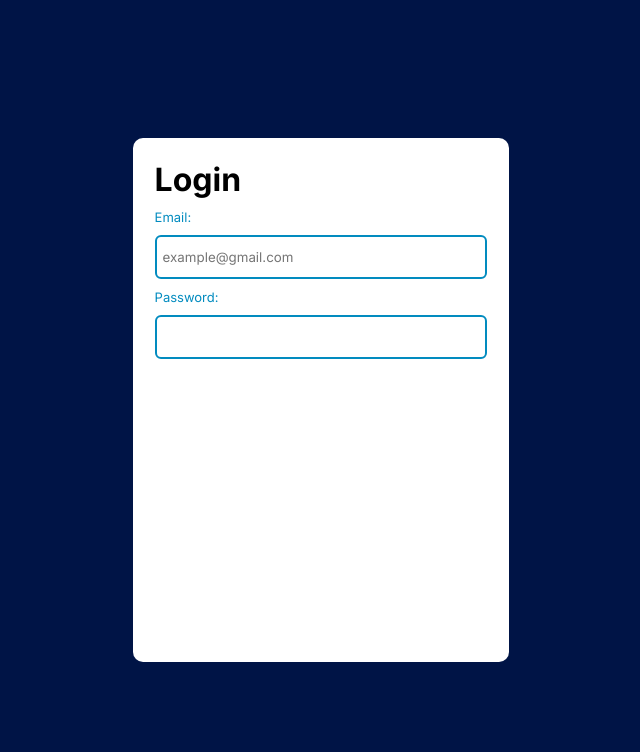
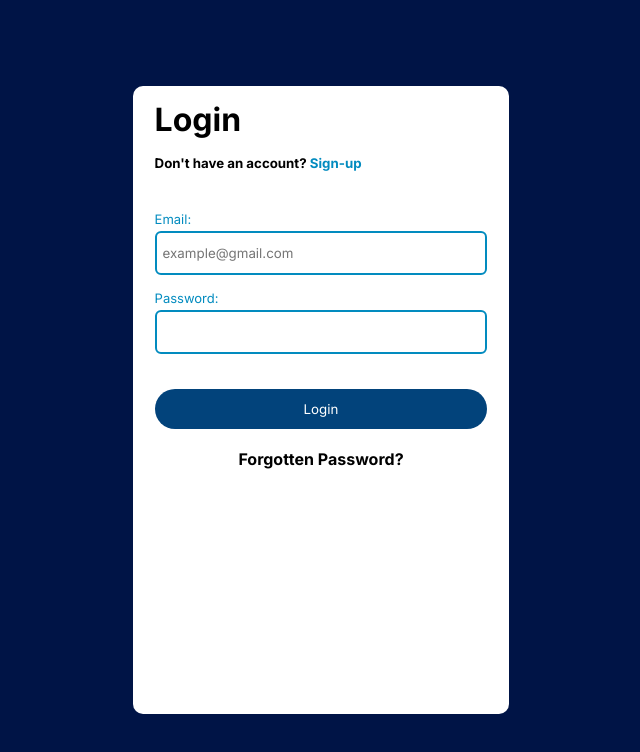
Before and after one commit to Madhu2003smita/business-erp-system, a React app in the folder frontend/: page / in a window 1280 px wide. Shown: the top 752 px of the page, without its empty margins (319-959 px from the left). Built offline with nearby package versions, Linux system fonts and the light colour scheme; the HTML template or start-up script is replaced by a standard one.

Commit message:
feat(auth): implement toggle between login and signup forms using state

```diff
--- a/frontend/src/features/auth/components/LoginForm.jsx
+++ b/frontend/src/features/auth/components/LoginForm.jsx
@@ -1,19 +1,32 @@
+/* eslint-disable react/no-unescaped-entities */
 import React from "react";
 import TextInput from "../../../shared/components/TextInput";
+import Button from "../../../shared/components/Button";
+import CheckBox from "../../../shared/components/CheckBox";
 
 import "../styles/loginform.styles.css";
-import Button from "../../../shared/components/Button";
 
-const LoginForm = () => {
+const LoginForm = ({ setToggleForm }) => {
   return (
     <div className="login-form">
-      <h1>Login</h1>
+      <h1 className="login-heading">Login</h1>
+      <h5 className="sign-up-heading">
+        Don't have an account?{" "}
+        <span
+          className="sign-up-toggle"
+          onClick={() => setToggleForm("signup")}
+        >
+          Sign-up
+        </span>
+      </h5>
       <TextInput
         labelName="Email:"
         textType="text"
         placeholder="example@gmail.com"
       />
       <TextInput labelName="Password:" textType="password" />
+      <Button BtnName="Login" />
+      <h4 className="frgtn-password-heading">Forgotten Password?</h4>
     </div>
   );
 };
--- /dev/null
+++ b/frontend/src/features/auth/components/SignUpForm.jsx
@@ -0,0 +1,40 @@
+import React from "react";
+import TextInput from "../../../shared/components/TextInput";
+import Button from "../../../shared/components/Button";
+
+import "../styles/signupform.styles.css";
+
+const SignUpForm = ({ setToggleForm }) => {
+  return (
+    <div className="signup-form">
+      <h1 className="signup-heading">Sign Up</h1>
+      <h5 className="log-in-heading">
+        Already have an account?
+        <span className="log-in-toggle" onClick={() => setToggleForm("login")}>
+          Log in
+        </span>
+      </h5>
+      <TextInput
+        labelName="Full Name:"
+        textType="text"
+        placeholder="Full Name..."
+      />
+      <TextInput
+        labelName="Email:"
+        textType="text"
+        placeholder="Enter your email"
+      />
+      <TextInput labelName="Password:" textType="password" />
+      <TextInput labelName="Confirm password:" textType="password" />
+      <div className="terms-n-cond">
+        <input type="checkbox" id="termsandcond" />
+        <h5>
+          I agree to the <span className="terms-toggle"> Terms </span>and
+          <span className="privacy-policy-toggle"> Privacy Policy</span>
+        </h5>
+      </div>
+      <Button BtnName="Create Acccount"></Button>
+    </div>
+  );
+};
+export default SignUpForm;
--- a/frontend/src/features/auth/styles/loginform.styles.css
+++ b/frontend/src/features/auth/styles/loginform.styles.css
@@ -1,7 +1,22 @@
 .login-form {
   background-color: white;
-  height: 60%;
+  height: 75%;
   width: 26%;
-  padding: 22px;
+  padding: 14px 22px;
   border-radius: 10px;
 }
+.sign-up-heading {
+  margin-bottom: 40px;
+}
+.login-heading {
+  margin-bottom: 16px;
+}
+.sign-up-toggle {
+  color: #028bbf;
+  cursor: pointer;
+}
+.frgtn-password-heading {
+  display: flex;
+  justify-content: center;
+  cursor: pointer;
+}
--- /dev/null
+++ b/frontend/src/features/auth/styles/signupform.styles.css
@@ -0,0 +1,23 @@
+.signup-form {
+  background-color: white;
+  /* height: 75%; */
+  width: 26%;
+  padding: 14px 22px;
+  border-radius: 10px;
+}
+.signup-heading {
+  margin-bottom: 16px;
+}
+.log-in-heading {
+  margin-bottom: 12px;
+}
+.log-in-toggle,
+.terms-toggle,
+.privacy-policy-toggle {
+  color: #028bbf;
+  cursor: pointer;
+}
+.terms-n-cond {
+  display: flex;
+  gap: 8px;
+}
--- a/frontend/src/pages/Auth.jsx
+++ b/frontend/src/pages/Auth.jsx
@@ -1,12 +1,19 @@
-import React from "react";
+import React, { useState } from "react";
 import LoginForm from "../features/auth/components/LoginForm";
+import SignUpForm from "../features/auth/components/SignUpForm";
 
-import "./styles/login-page.styles.css";
+import "./styles/auth-page.styles.css";
+import Button from "../shared/components/Button";
 
 const Auth = () => {
+  const [toggleForm, setToggleForm] = useState("login");
   return (
-    <div className="login-page">
-      <LoginForm />
+    <div className="auth-page">
+      {toggleForm === "login" ? (
+        <LoginForm setToggleForm={setToggleForm} />
+      ) : (
+        <SignUpForm setToggleForm={setToggleForm} />
+      )}
     </div>
   );
 };
--- a/frontend/src/pages/styles/login-page.styles.css
+++ b/frontend/src/pages/styles/auth-page.styles.css
@@ -1,4 +1,4 @@
-.login-page {
+.auth-page {
   width: 100%;
   height: 100%;
   background-color: #001446;
--- a/frontend/src/shared/components/Button.jsx
+++ b/frontend/src/shared/components/Button.jsx
@@ -1,7 +1,8 @@
 import React from "react";
+import "../styles/button.styles.css";
 
-const Button = () => {
-  return <button>Button</button>;
+const Button = ({ BtnName }) => {
+  return <button className="login-button">{BtnName}</button>;
 };
 
 export default Button;
--- /dev/null
+++ b/frontend/src/shared/components/CheckBox.jsx
@@ -0,0 +1,11 @@
+import React from "react";
+
+const CheckBox = () => {
+  return (
+    <div>
+      <input type="checkbox" id="termsandcond" />
+    </div>
+  );
+};
+
+export default CheckBox;
--- a/frontend/src/shared/components/TextInput.jsx
+++ b/frontend/src/shared/components/TextInput.jsx
@@ -5,7 +5,7 @@ const TextInput = ({ labelName, textType, placeholder }) => {
   return (
     <span className="input-field">
       <label id="input-label">{labelName}</label>
-      <input type={textType} placeholder={placeholder} />
+      <input className="text-input" type={textType} placeholder={placeholder} />
     </span>
   );
 };
--- /dev/null
+++ b/frontend/src/shared/styles/button.styles.css
@@ -0,0 +1,14 @@
+.login-button {
+  width: 100%;
+  height: 40px;
+  background-color: #02437b;
+  color: white;
+  outline: none;
+  border: none;
+  border-radius: 20px;
+  cursor: pointer;
+  margin: 20px 0px;
+}
+
+.button-secondary {
+}
--- a/frontend/src/shared/styles/textinput.styles.css
+++ b/frontend/src/shared/styles/textinput.styles.css
@@ -3,12 +3,13 @@
   flex-direction: column;
   /* width: 200px; */
   font-size: 13px;
+  margin-bottom: 15px;
 }
 #input-label {
-  margin: 10px 0px;
+  margin-bottom: 4px;
   color: #028bbf;
 }
-input {
+.text-input {
   height: 28px;
   border-radius: 6px;
   border: 2px solid #028bbf;
```
Also changed, not shown: frontend/Amdox ERP System.postman_collection.json (deleted, +0 -63 lines), 1 other file (tests, documents, lock files or other folders).
